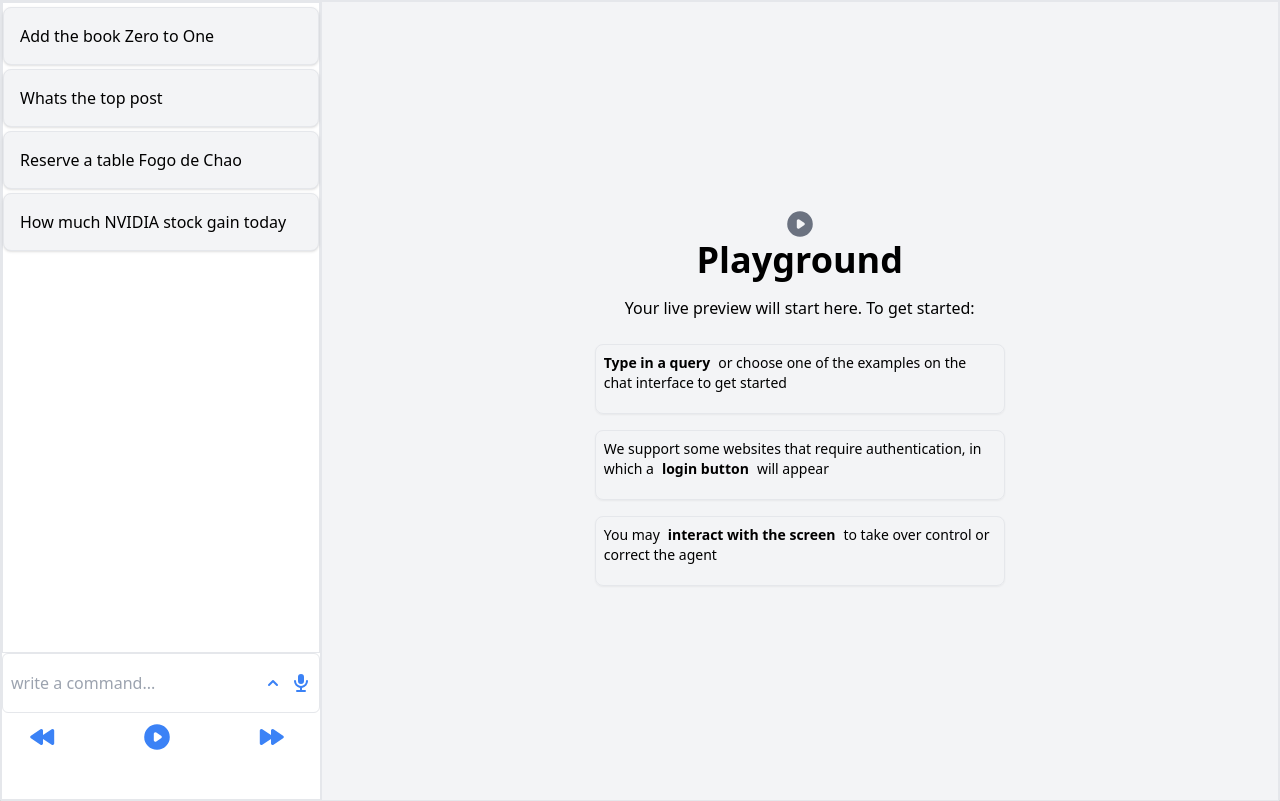
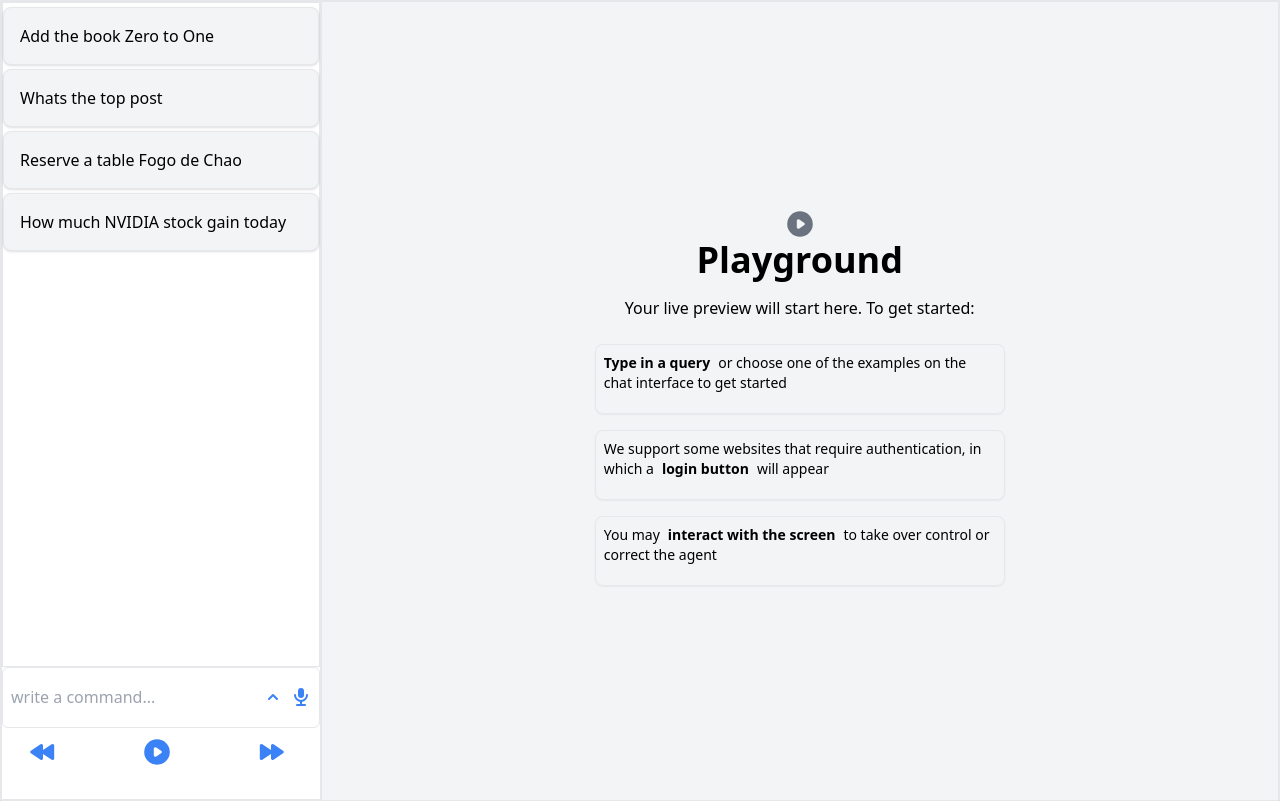
Before and after one commit to ankurksingh1312/multimodelwebagen_fe, a Next.js app: page / in a window 1280 px wide. Built offline with nearby package versions, Linux system fonts and the light colour scheme.

Commit message:
UI changes

```diff
--- a/src/components/LeftPannel.tsx
+++ b/src/components/LeftPannel.tsx
@@ -48,7 +48,7 @@ export default function LeftPannel() {
       <ChevronUpIcon onClick={handleButtonClick} className="h-5 w-5  text-blue-500  ml-2 cursor-pointer" />
       <MicrophoneIcon className="h-5 w-5   text-blue-500  ml-2 mr-2 cursor-pointer" />
     </div>
-  <div className=" flex flex-row place-content-around basis-1/12 mt-2  mb-5">
+  <div className=" flex flex-row place-content-around basis-1/12 mt-2  mb-1">
 
       <div className='basic-4/12 '>
       <RewindIcon className="h-8 w-8 text-blue-500  cursor-pointer mr-8" />
```
